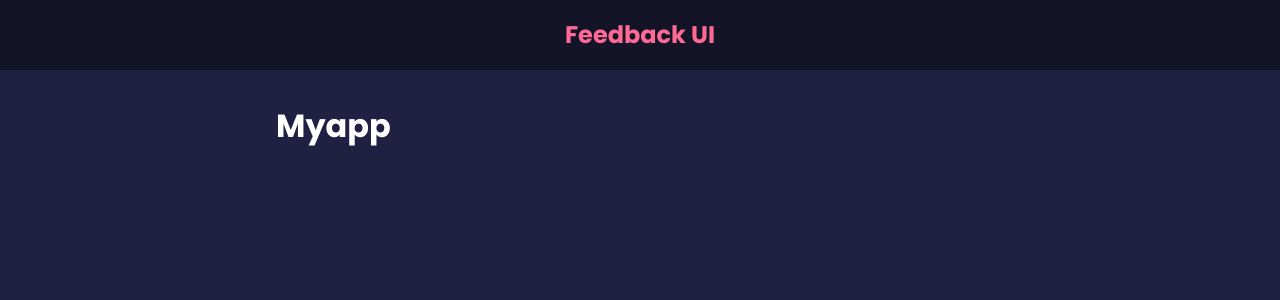
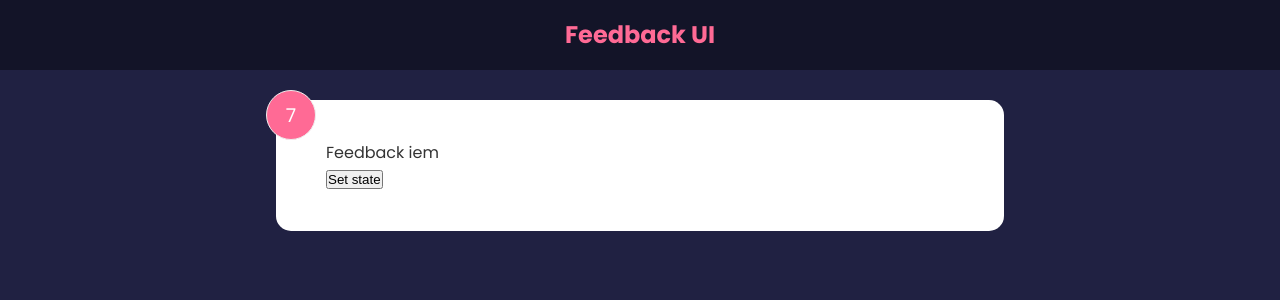
Before and after one commit to bourpie/feedback-app, a React (Vite) app: page / in a window 1280 px wide. Shown: the top 300 px of the page. Built offline with nearby package versions, Linux system fonts and the light colour scheme.

Commit message:
State and usestate examples

```diff
--- a/src/App.jsx
+++ b/src/App.jsx
@@ -1,11 +1,12 @@
 import Header from './components/Header'
+import FeedbackItem from './components/FeedbackItem'
 
 function App(){
     return (
         <>
         <Header />
         <div className="container">
-            <h1>Myapp</h1>
+            <FeedbackItem />
         </div>
         </>
     )
--- /dev/null
+++ b/src/components/FeedbackItem.jsx
@@ -0,0 +1,29 @@
+import { useState } from 'react'
+
+function FeedbackItem() {
+
+    const [rating, setRating] = useState(7)
+    const [text, setText] = useState("Feedback iem")
+    const handleClick = () => {
+
+        // Set with function in order to
+        // access previous state
+        setRating((previousState) => {
+            return previousState + 1
+        })
+        // or just set state directly
+        setText("New text")
+    }
+
+  return (
+    <div className="card">
+        <div className="num-display">{rating}</div>
+        <div className="text-display">
+           {text}
+        </div>
+        <button onClick={handleClick}>Set state</button>
+    </div>
+  )
+}
+
+export default FeedbackItem
```
